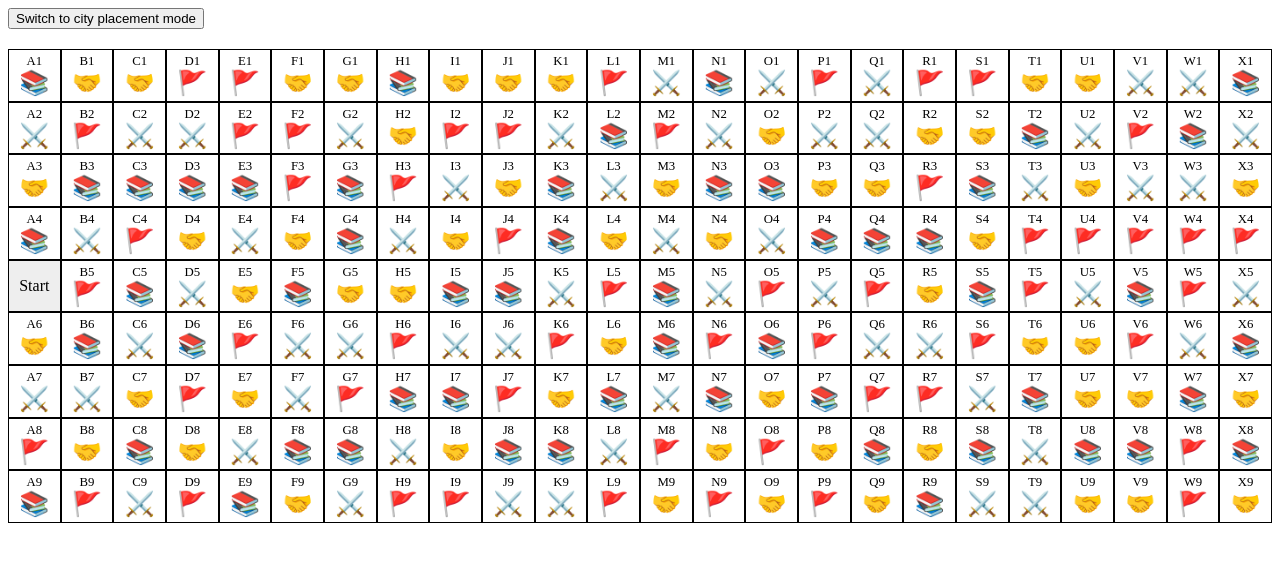
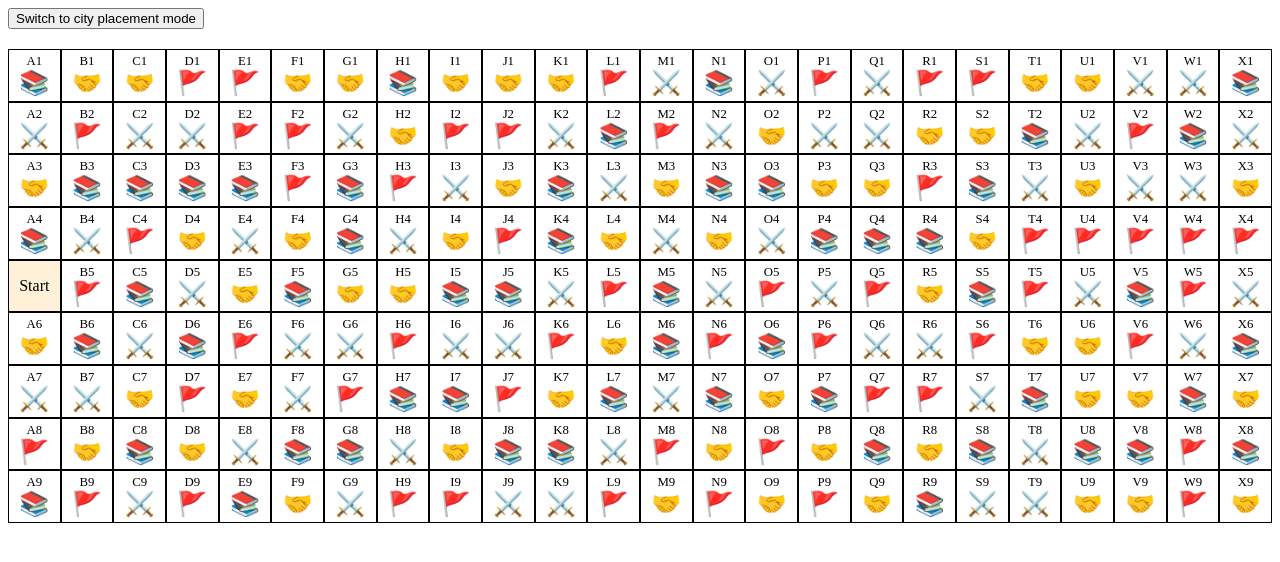
Before and after one commit to DanielZomg/interactive-road-construction-map, a plain HTML site: page index.html in a window 1280 px wide. Drawn offline with Linux system fonts and the light colour scheme.

Commit message:
Changed background colour of Start tile

```diff
--- a/index.html
+++ b/index.html
@@ -23,7 +23,7 @@
         }
 
         .start-tile {
-            background-color: #eee; /* I might want to choose another colour... */
+            background-color: #fef1d7; /* 'Papaya whip', apparently :-) */
             cursor: default;        /* Change the cursor to indicate it's not clickable */
         }
 
```
